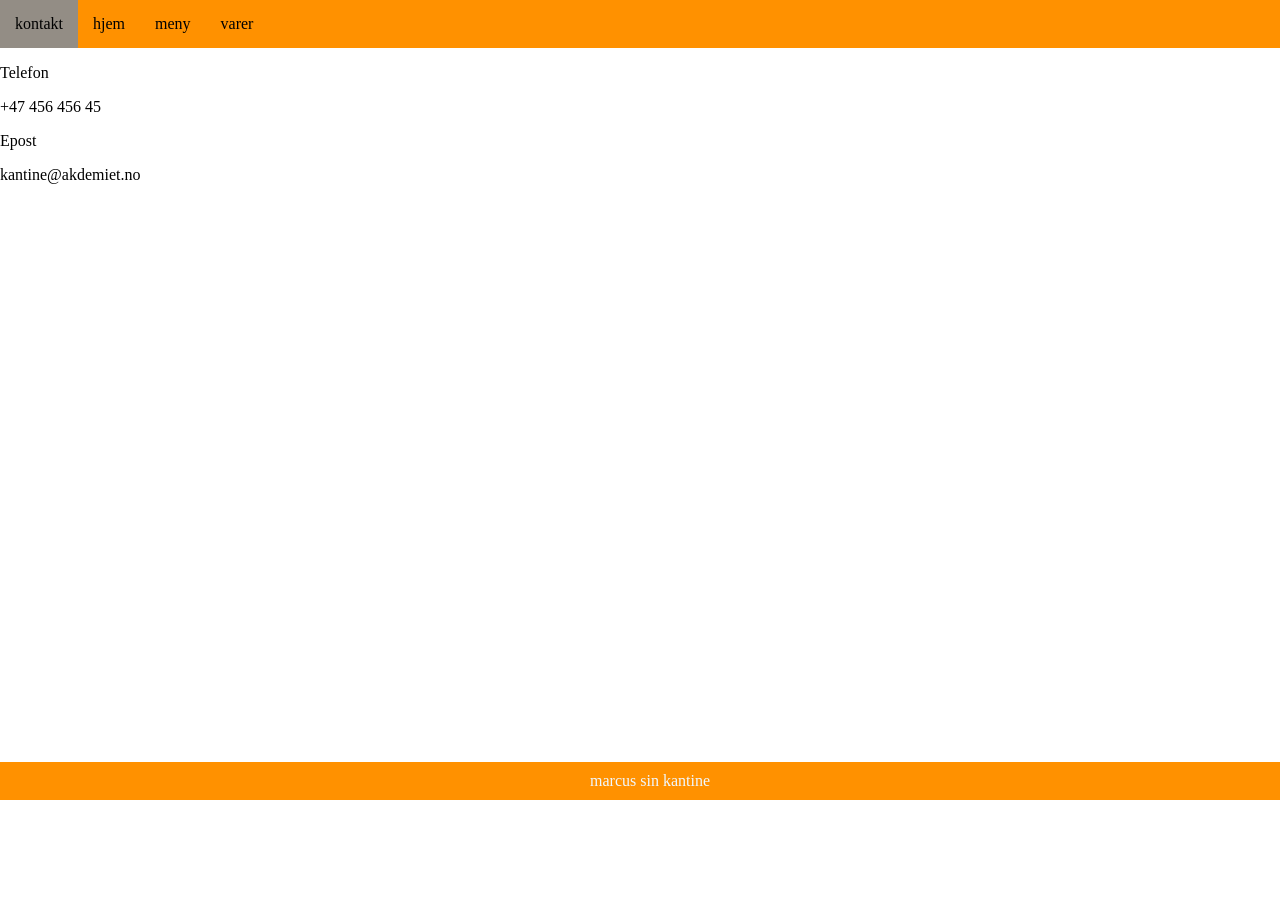
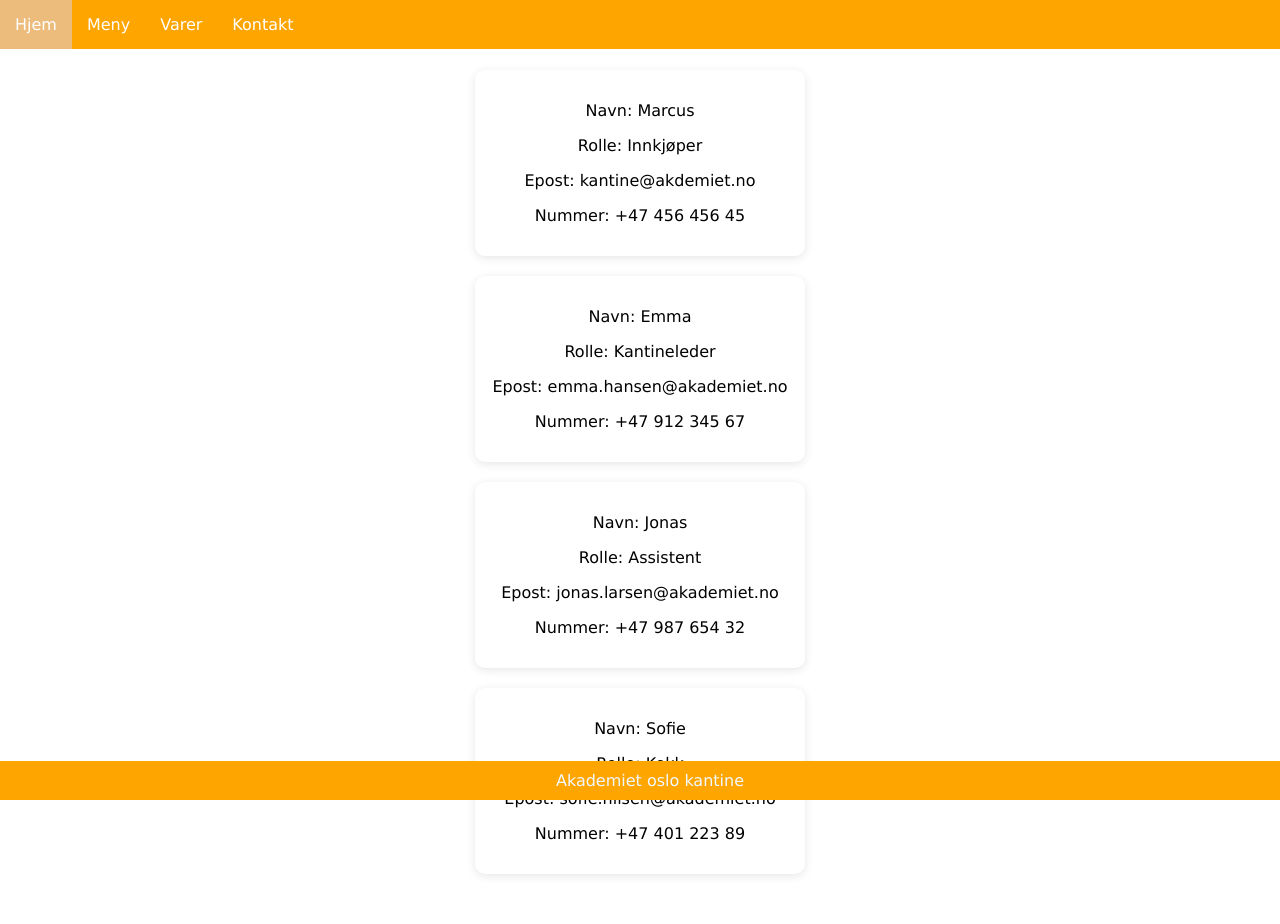
Before and after one commit to Marcus-Thykjaer/kantine_oppgave, a Flask app: page /kontakt in a window 1280 px wide. Before the commit the page ends 800 px from the top, so only its background shows below. Run offline with Flask 3, Linux system fonts and the light colour scheme.

Commit message:
lagt til mer styling og kometarer og hjemme side

```diff
--- a/data.py
+++ b/data.py
@@ -1,18 +1,44 @@
+# Definert en liste med kontaktinformasjon for kantinen.
+# Hver kontakt er en ordbok med navn, nummer, epost og rolle.
 KONTAKT_INFO = [
-    {"navn": "Telefon", "info": "+47 456 456 45"},
-    {"navn": "Epost", "info": "kantine@akdemiet.no"}
+    {"navn": "Marcus",
+     "nummer": "+47 456 456 45",
+     "epost": "kantine@akdemiet.no",
+     "rolle": "Innkjøper"},
+
+    {"navn": "Emma",
+     "nummer": "+47 912 345 67",
+     "epost": "emma.hansen@akademiet.no",
+     "rolle": "Kantineleder"},
+
+    {"navn": "Jonas",
+     "nummer": "+47 987 654 32",
+     "epost": "jonas.larsen@akademiet.no",
+     "rolle": "Assistent"},
+
+    {"navn": "Sofie",
+    "nummer": "+47 401 223 89",
+    "epost": "sofie.nilsen@akademiet.no",
+    "rolle": "Kokk"
+    }
 ]
 
+
+#Definert en liste med menyelementer for hver dag i uken.
+#Hvert element er en ordbok med dag navn på retten, pris og bilde.
 MENY_ITEMS = [
-    {"navn": "Lasagne med salat", "pris": 85, "bilde": "/static/images/lasagne.jpg"},
-    {"navn": "Kyllingwok med ris", "pris": 90, "bilde": "/static/images/kyllingwok.jpg"},
-    {"navn": "Pasta Bolognese", "pris": 80, "bilde": "/static/images/pasta_bolognese.jpg"},
-    {"navn": "Kjøttboller med potetmos", "pris": 85, "bilde": "/static/images/kjottboller.jpg"},
-    {"navn": "Kyllingwrap", "pris": 65, "bilde": "/static/images/kyllingwrap.jpg"},
+    {"dag": "Mandag", "navn": "Lasagne med salat", "pris": 85, "bilde": "/static/images/Lasagne.jpg"},
+    {"dag": "Tirsdag", "navn": "Kyllingwok med ris", "pris": 90, "bilde": "/static/images/Kyllingwok.jpg"},
+    {"dag": "Onsdag", "navn": "Pasta Bolognese", "pris": 80, "bilde": "/static/images/pasta_bolognese.jpg"},
+    {"dag": "Torsdag", "navn": "Kjøttboller med potetmos", "pris": 85, "bilde": "/static/images/Kjottboller.jpg"},
+    {"dag": "Fredag", "navn": "Kyllingwrap", "pris": 65, "bilde": "/static/images/Kyllingwrap.jpg"},
+
 ]
 
+#definert en liste med varer som er i kantina
+# Hvert element er en ordbok med navn på varen, pris og bilde.
 VARER_ITEMS = [
-    {"navn": "Toast", "pris": 35, "bilde": "/static/images/toast.jpg"},
+    {"navn": "Toast", "pris": 35, "bilde": "/static/images/Toast.jpg"},
     {"navn": "Cola Zero", "pris": 30, "bilde": "/static/images/cola_zero.jpg"},
     {"navn": "Baguette Kylling", "pris": 55, "bilde": "/static/images/baguette_kylling.jpg"},
     {"navn": "Salatboks", "pris": 60, "bilde": "/static/images/salat.jpg"},
--- a/static/css/style.css
+++ b/static/css/style.css
@@ -1,34 +1,50 @@
+/* Generell styling for body */
 body{
     margin: 0px;
-    padding: 0px;
+    padding-top: 60px;
+    font-family: Verdana, Geneva, Tahoma, sans-serif;
 }
 
+
+
+/* Styling for navigasjonsbaren */
 .navbar ul{
+    position: fixed;
+    top: 0px;
+    width: 100%;
     list-style-type: none;
-    background-color: rgb(255, 145, 0);
+    background-color: orange;
     padding: 0px;
     margin: 0px;
     overflow: hidden;
 }
 
+/* Styling for lenkene i navbaren */
 .navbar a{
-    color: rgb(0, 0, 0);
+    color: rgb(255, 255, 255);
     text-decoration: none;
     padding:15px;
     display: block;
 }
 
+/* Hover effekt for lenkene i navbaren */
 .navbar a:hover{
-    background-color: rgb(147, 141, 133);
+    background-color: rgb(236, 188, 124);
 }
 
+/* Styling for listeelementene i navbaren */
 .navbar li{
     float: left;
 }
+
+
+
+
+/* Styling for footeren */
 .footer{
     text-align: center;
     color: aliceblue;
-    background-color: rgb(255, 145, 0);
+    background-color: orange;
     padding: 10px;
     position: fixed;
     bottom: 0px;
@@ -36,11 +52,17 @@ body{
 }
 
 
+
+
+
+/* Styling for vare-bildene */
 .vare img{
-    width: 160px;
-    height: auto
+    width: 200px;
+    height: 200px;
+    border-radius: 10px;
 }
 
+/* Styling for vare-seksjonen */
 .varer {
   display: flex;
   flex-wrap: wrap;
@@ -49,7 +71,13 @@ body{
   margin-top: 40px;
 }
 
+/* Hover-effekt for varene */
+.varer :hover{
+    background-color: rgb(236, 188, 124);
 
+}
+
+/* Styling for hvert enkelt vare-element */
 .vare {
   background-color: #fff;
   border-radius: 10px;
@@ -59,6 +87,7 @@ body{
   padding: 15px;
 }
 
+/* Styling for teksten i vare-elementet */
 .vare p {
   margin: 2px 0;
   font-size: 20px;
@@ -66,20 +95,27 @@ body{
 }
 
 
+
+
+/* Styling for meny-bildene */
 .meny img{
-    width: 160px;
-    height: auto
+    width: 200px;
+    height: 200px;
+    border-radius: 10px;
+
 }
 
+/* Styling for meny seksjonen */
 .menyer {
   display: flex;
   flex-wrap: wrap;
-  justify-content: center;
+  justify-content: space-evenly;
   gap: 20px;
   margin-top: 40px;
 }
 
 
+/* Styling for hvert enkelt meny element */
 .meny {
   background-color: #fff;
   border-radius: 10px;
@@ -89,8 +125,48 @@ body{
   padding: 15px;
 }
 
-.meny p {
+/* Styling for prisen i meny elementet */
+.MenyPris {
   margin: 2px 0;
   font-size: 20px;
   color: #000000;
 }
+
+/* Styling for kontakt-seksjonen */
+.kontakter {
+  flex-direction: column;
+  align-items: center;
+  display: flex;
+  flex-wrap: wrap;
+  justify-content: space-evenly;
+  gap: 20px;
+  margin-top: 10px;
+  margin-bottom: 50px;
+}
+
+
+
+
+
+
+/* Styling for hvert enkelt kontakt element */
+.kontakt {
+  background-color: #fff;
+  border-radius: 10px;
+  box-shadow: 0 2px 10px rgba(0, 0, 0, 0.1);
+  width: 300px;
+  text-align: center;
+  padding: 15px;
+}
+
+/* Styling for kantine seksjonen */
+.kantina{
+    text-align: center;
+    border-radius: 15px;
+}
+
+/* Styling for kantine bildet */
+.kantina img{
+    border-radius: 15px;
+    width: 900px;
+}
--- a/templates/base.html
+++ b/templates/base.html
@@ -9,14 +9,14 @@
 <body>
     <nav class="navbar">
         <ul>
-            <li><a href="kontakt">kontakt</a></li>
-            <li><a href="/">hjem</a></li>
-            <li><a href="meny">meny</a></li>
-            <li><a href="varer">varer</a></li>
+            <li><a href="/">Hjem</a></li>    <!-- her linker jeg til de forskelig html sidene -->
+            <li><a href="meny">Meny</a></li>
+            <li><a href="varer">Varer</a></li>
+            <li><a href="kontakt">Kontakt</a></li>
         </ul>
     </nav>
 
      {%block content%}{%endblock%}
-          <footer class="footer">marcus sin kantine</footer>
+          <footer class="footer">Akademiet oslo kantine</footer>
 </body>
 </html>
--- a/templates/index.html
+++ b/templates/index.html
@@ -1,4 +1,7 @@
 {% extends "base.html"%}
 {% block content %}
-
+    <div class="kantina">
+        <h1>Vellkomen til Akademiet sin Kantine</h1>
+        <img src="/static/images/kantina.jpg">              <!-- legger til bilde in kantine diven og litt tekst-->
+    </div>
 {% endblock %}
--- a/templates/kontakt.html
+++ b/templates/kontakt.html
@@ -3,8 +3,12 @@
 {% block content %}
 <div class="kontakter">
     {% for kontakt in kontakter %}
-        <p>{{ kontakt.navn }}</p>
-        <p>{{ kontakt.info }}</p>
+        <div class="kontakt">
+            <p class="KontaktNavn">Navn: {{ kontakt.navn }}</p> <!-- tar inn navn, rolle, epost og nummer med for løkken -->
+            <p class="KontaktInfo">Rolle: {{ kontakt.rolle }}</p>
+            <p class="KontaktNavn">Epost: {{ kontakt.epost }}</p>
+            <p class="KontaktInfo">Nummer: {{ kontakt.nummer }}</p>
+        </div>
     {% endfor %}
 </div>
 {% endblock %}
```
Also changed, not shown: app.py (+12 -2 lines), templates/varer.html (+10 -2 lines), static/images/kantina.jpg (added).
